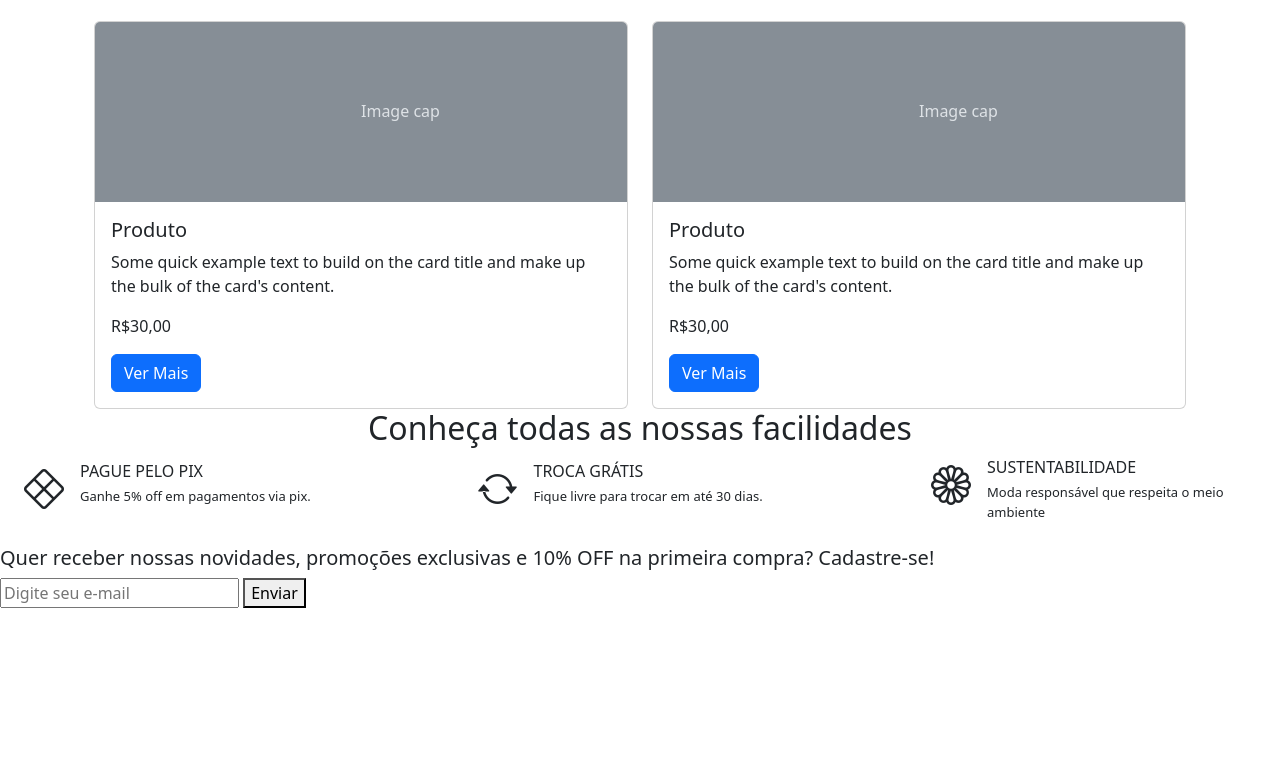
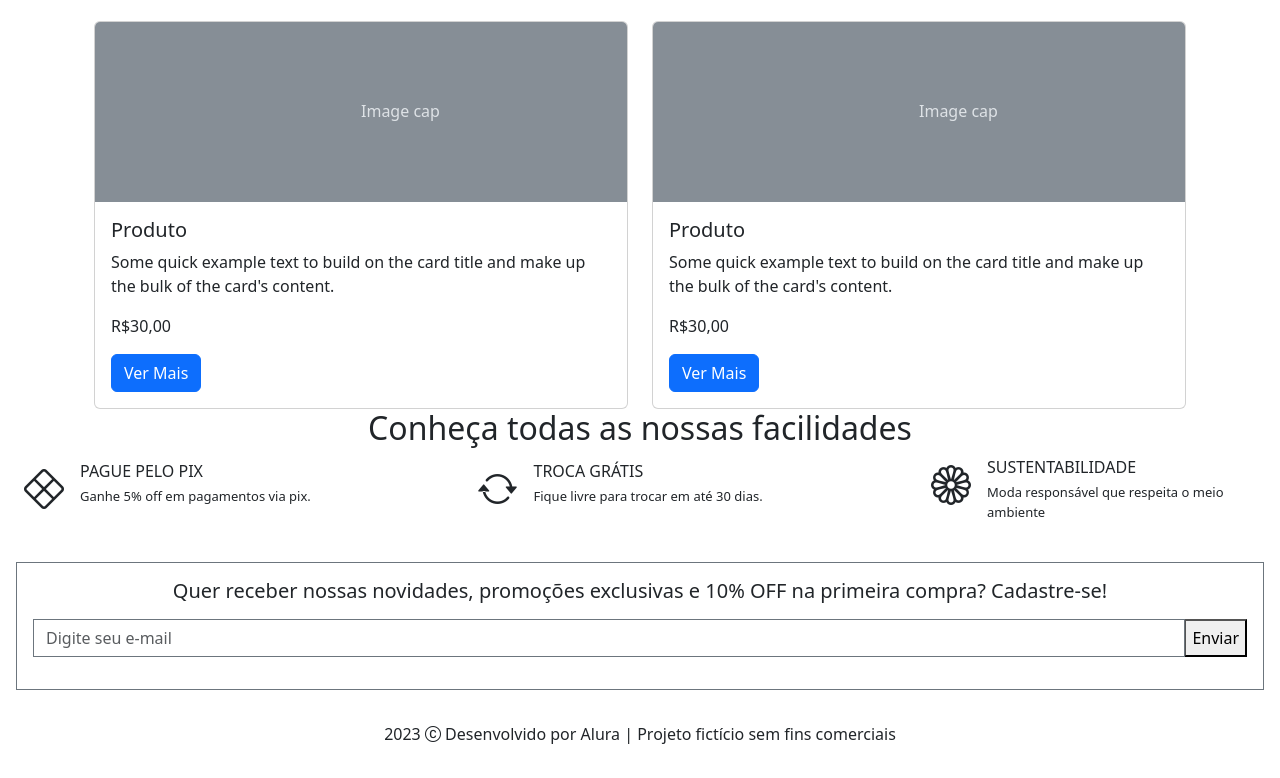
Before and after one commit to reis-bits/projeto-meteora, a plain HTML site: page index.html in a window 1280 px wide. Shown: the part 1854-2632 px from the top of the page. Before the commit the page ends 2462 px from the top, so only its background shows below. Drawn offline with nearby package versions, Linux system fonts and the light colour scheme.

Commit message:
Update index.html

```diff
--- a/index.html
+++ b/index.html
@@ -323,14 +323,18 @@
     </div>
   </section>
 
-  <form>
+  <form class="border border-secondary m-3 p-3 text-center">
     <h5>Quer receber nossas novidades, promoções exclusivas e 10% OFF na primeira compra? Cadastre-se!</h5>
-    <div>
-      <input type="email" placeholder="Digite seu e-mail" aria-label="Digite seu e-mail"
-        aria-describedby="button-addon2" />
+    <div class="input-group my-3">
+      <input class="form-control border-secondary rounded-0" type="email" placeholder="Digite seu e-mail"
+        aria-label="Digite seu e-mail" aria-describedby="button-addon2" />
       <button type="button" id="button-addon2">Enviar</button>
     </div>
   </form>
+
+  <footer class="text-center py-3">
+    <p>2023 <i class="bi bi-c-circle"></i> Desenvolvido por Alura | Projeto fictício sem fins comerciais</p>
+  </footer>
 
   <script src="https://cdn.jsdelivr.net/npm/bootstrap@5.3.3/dist/js/bootstrap.bundle.min.js"
     integrity="sha384-YvpcrYf0tY3lHB60NNkmXc5s9fDVZLESaAA55NDzOxhy9GkcIdslK1eN7N6jIeHz"
```
